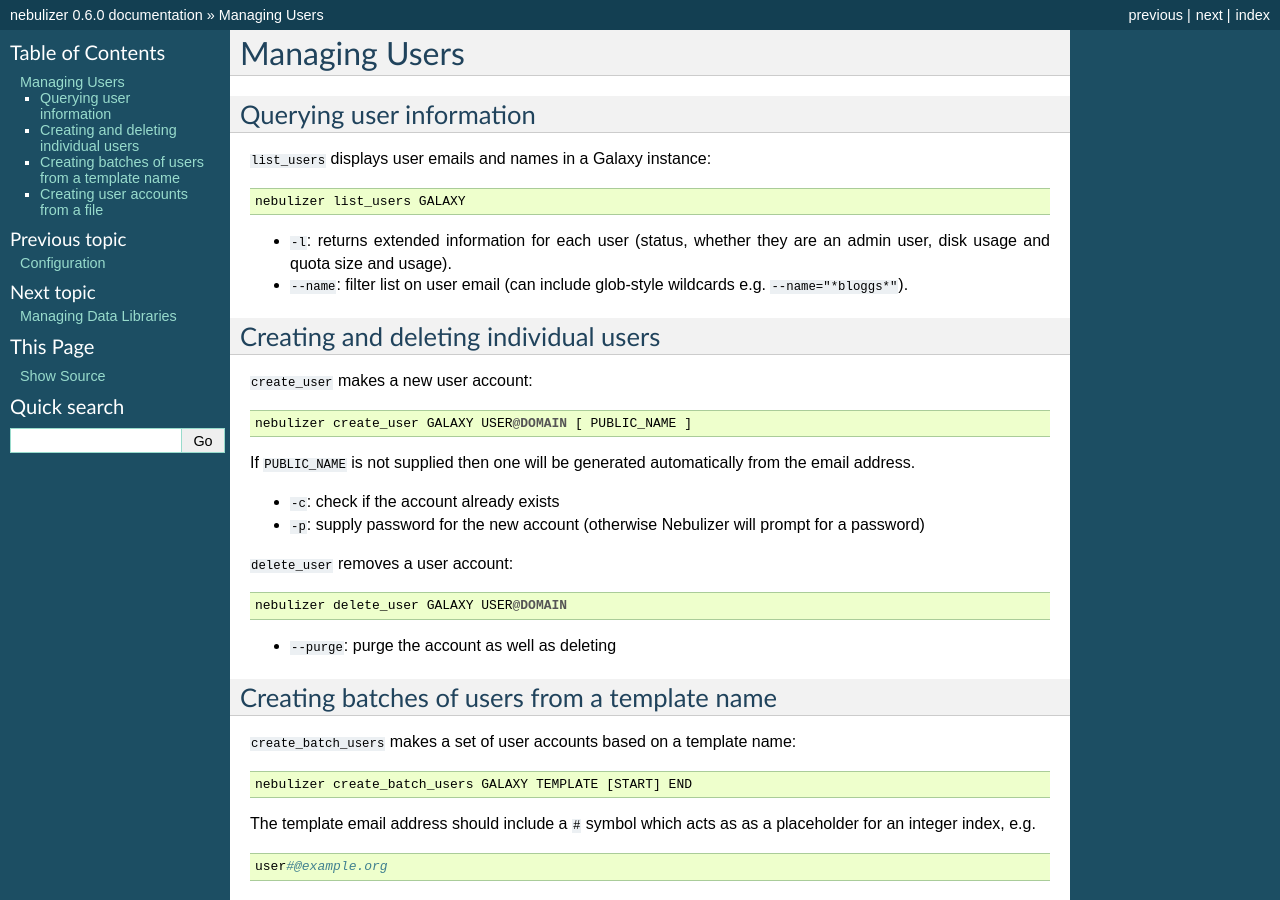
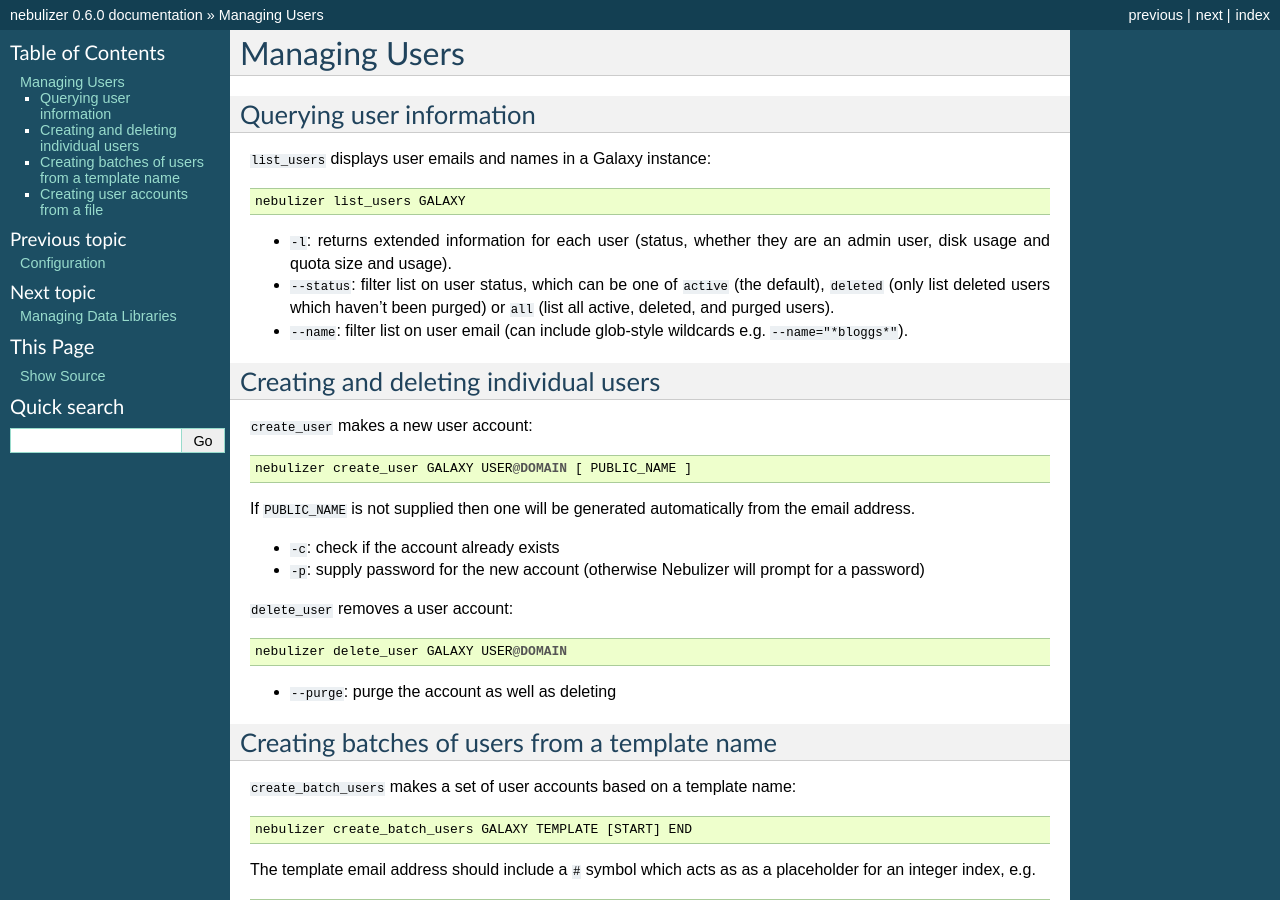
Before and after one commit to pjbriggs/nebulizer, a Sphinx documentation site: the page built from docs/users.rst, in a window 1280 px wide and 900 px high. Built offline with Sphinx 7.4.7, drawn with Linux system fonts in a browser that asks for light colours.

Commit message:
Documentation: update the 'list_users' docs to include new '--status' option.

```diff
--- a/docs/users.rst
+++ b/docs/users.rst
@@ -15,6 +15,10 @@ instance:
 * ``-l``: returns extended information for each user (status,
   whether they are an admin user, disk usage and quota size
   and usage).
+* ``--status``: filter list on user status, which can be one of
+  ``active`` (the default), ``deleted`` (only list deleted
+  users which haven't been purged) or ``all`` (list all active,
+  deleted, and purged users).
 * ``--name``: filter list on user email (can include glob-style
   wildcards e.g. ``--name="*bloggs*"``).
 
```
